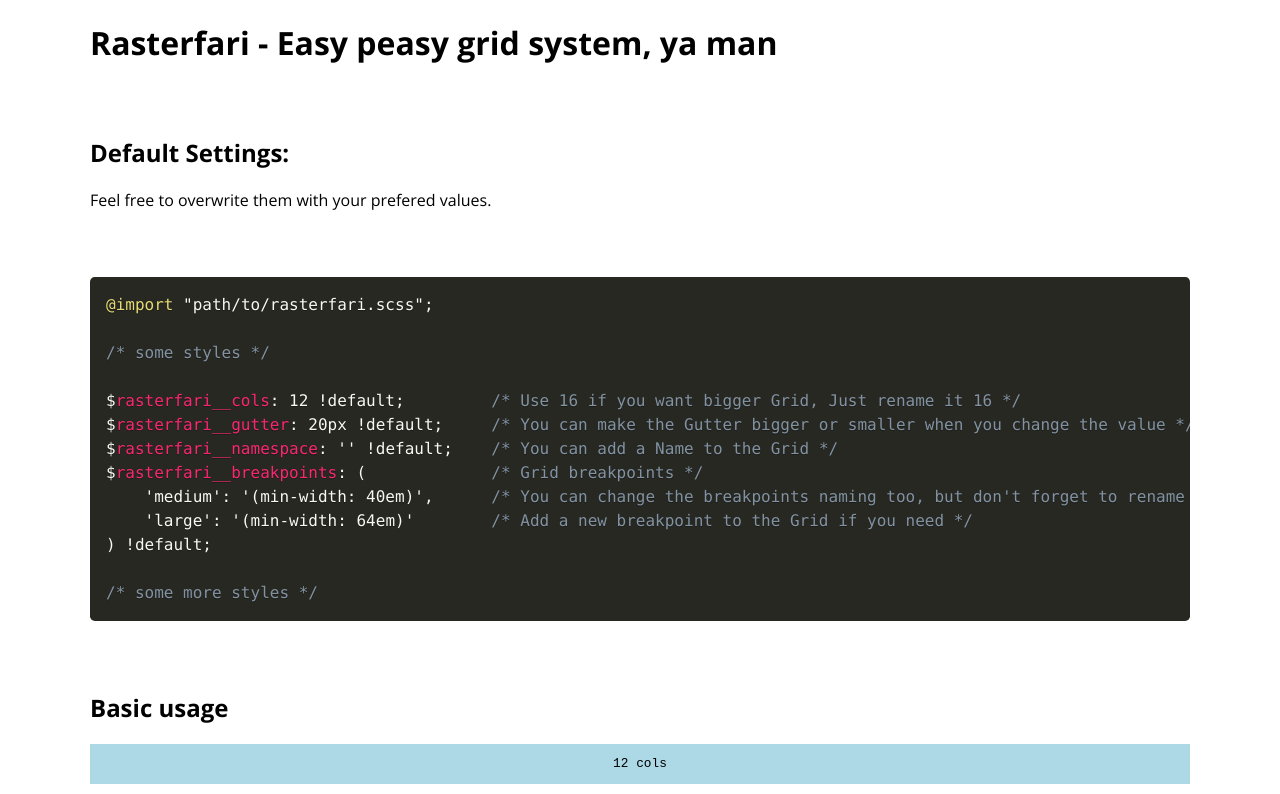
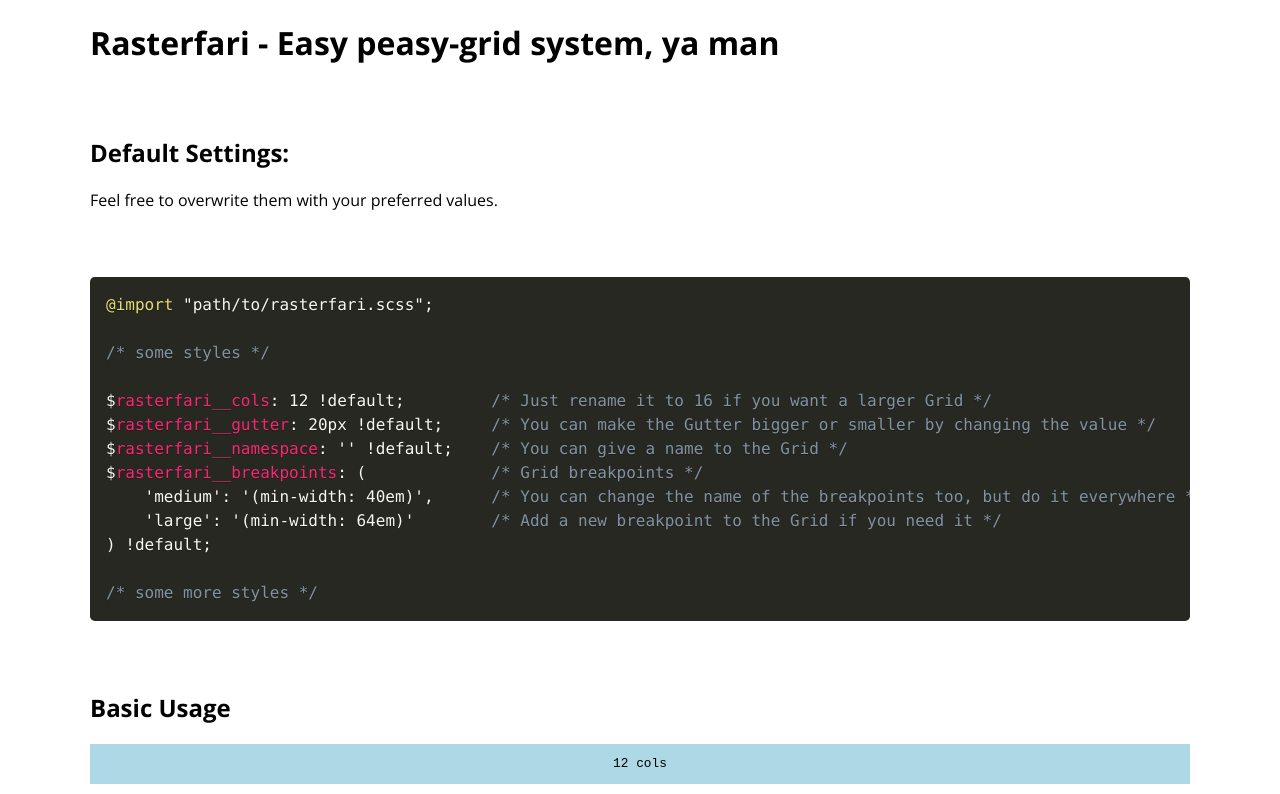
Before and after one commit to blateral/rasterfari.scss, a website: page example/index.html in a window 1280 px wide. Shown: the top 794 px of the page. Drawn offline with nearby package versions, Linux system fonts and the light colour scheme.

Commit message:
Improving texts

```diff
--- a/example/index.html
+++ b/example/index.html
@@ -2,7 +2,7 @@
 <html lang="en">
 <head>
     <meta charset="UTF-8">
-    <title>Rasterfari / Easy peasy grid system, ya man</title>
+    <title>Rasterfari / Easy-peasy grid system, ya man</title>
     <link rel="stylesheet" href="https://cdnjs.cloudflare.com/ajax/libs/prism/1.4.1/themes/prism-okaidia.min.css">
     <link href='https://fonts.googleapis.com/css?family=Open+Sans:400,700' rel='stylesheet' type='text/css'>
     <link rel="stylesheet" href="css/rasterfari.css">
@@ -72,28 +72,28 @@
 </head>
 <body>
     <div class="wrapper">
-        <h1>Rasterfari - Easy peasy grid system, ya man</h1>
+        <h1>Rasterfari - Easy peasy-grid system, ya man</h1>
 
         <h2>Default Settings:</h2>
 
-        <p>Feel free to overwrite them with your prefered values.</p>
+        <p>Feel free to overwrite them with your preferred values.</p>
 
         <pre><code class="language-css">@import "path/to/rasterfari.scss";
 
 /* some styles */
 
-$rasterfari__cols: 12 !default;         /* Use 16 if you want bigger Grid, Just rename it 16 */
-$rasterfari__gutter: 20px !default;     /* You can make the Gutter bigger or smaller when you change the value */
-$rasterfari__namespace: '' !default;    /* You can add a Name to the Grid */
+$rasterfari__cols: 12 !default;         /* Just rename it to 16 if you want a larger Grid */
+$rasterfari__gutter: 20px !default;     /* You can make the Gutter bigger or smaller by changing the value */
+$rasterfari__namespace: '' !default;    /* You can give a name to the Grid */
 $rasterfari__breakpoints: (             /* Grid breakpoints */
-    'medium': '(min-width: 40em)',      /* You can change the breakpoints naming too, but don't forget to rename it everywhere */
-    'large': '(min-width: 64em)'        /* Add a new breakpoint to the Grid if you need */
+    'medium': '(min-width: 40em)',      /* You can change the name of the breakpoints too, but do it everywhere */
+    'large': '(min-width: 64em)'        /* Add a new breakpoint to the Grid if you need it */
 ) !default;
 
 /* some more styles */
 </code></pre>
 
-        <h2>Basic usage</h2>
+        <h2>Basic Usage</h2>
 
 <section class="grid" data-code>
     <div class="grid__col">
@@ -193,7 +193,7 @@ $rasterfari__breakpoints: (             /* Grid breakpoints */
     </main>
 </section>
 
-    <h2>Middle aligned Grid System</h2>
+    <h2>Middle-aligned Grid System</h2>
 
 <section class="grid  is-middle" data-code>
     <div class="grid__col  grid__col--6@medium">
@@ -204,7 +204,7 @@ $rasterfari__breakpoints: (             /* Grid breakpoints */
     </div>
 </section>
 
-    <h2>Bottom aligned Grid System</h2>
+    <h2>Bottom-aligned Grid System</h2>
 
 <section class="grid  is-bottom" data-code>
     <div class="grid__col  grid__col--6@medium">
```
Also changed, not shown: README.md.
